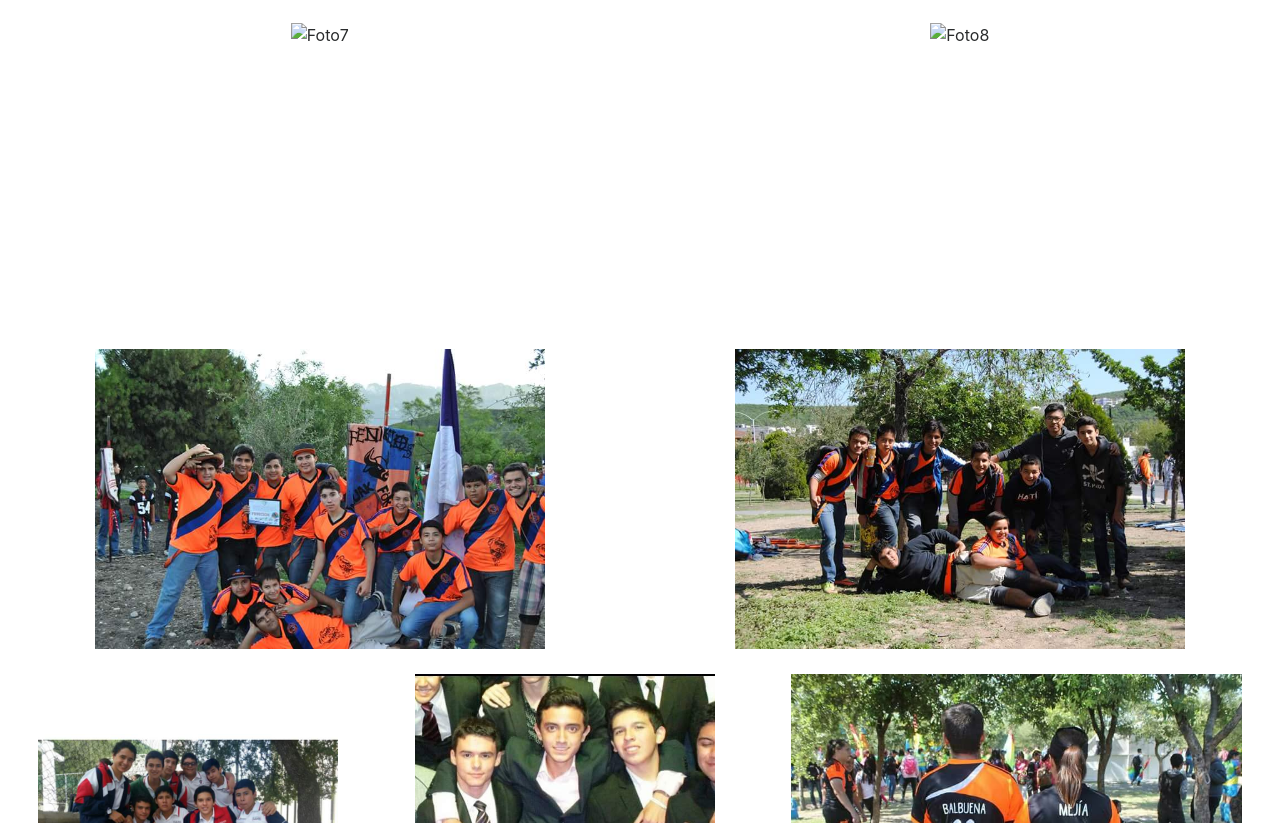
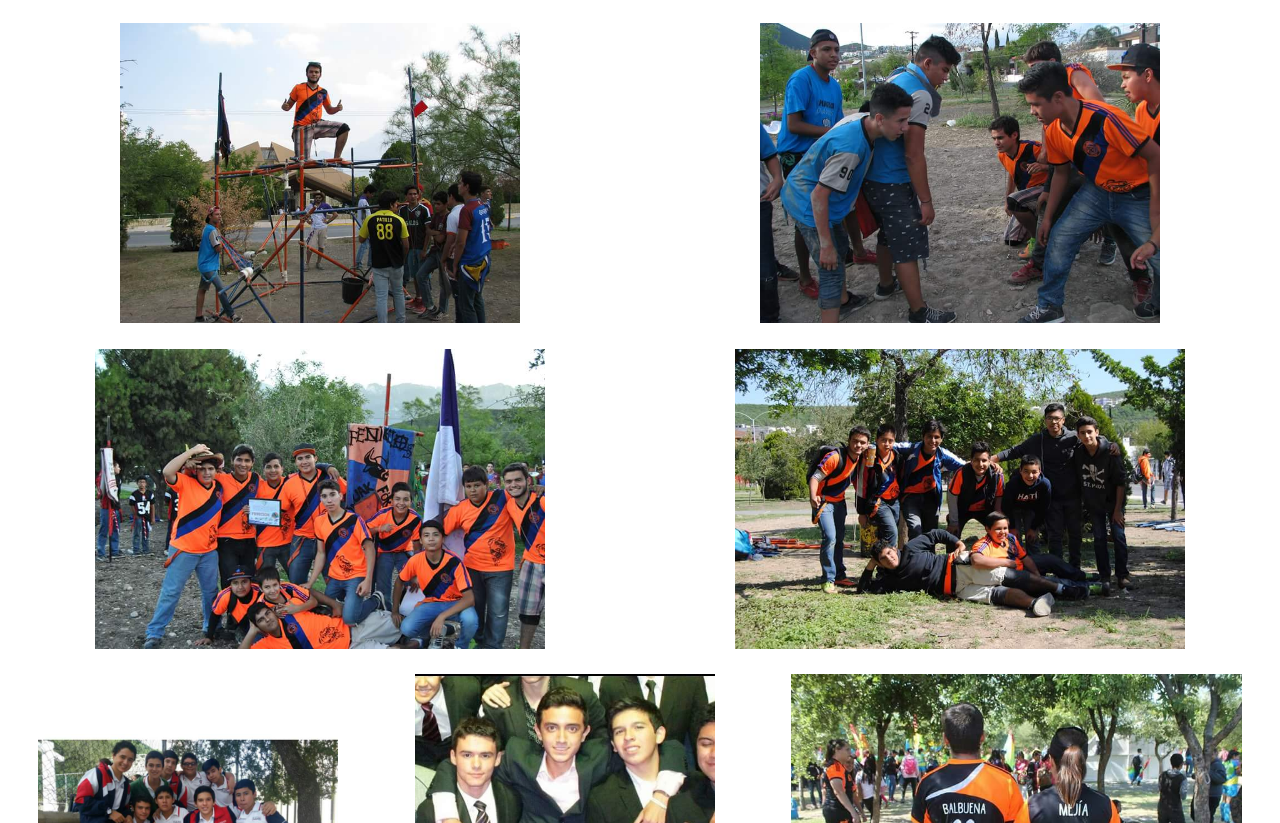
Before and after one commit to ricardobalbuena11/ProyectoWeb.github.io, a plain HTML site: page Fotos Web Proyecto.html in a window 1280 px wide. Shown: the part 905-1728 px from the top of the page. Drawn offline with nearby package versions, Linux system fonts and the light colour scheme; a script that the page names is missing.

Commit message:
Update Fotos Web Proyecto.html

```diff
--- a/Fotos Web Proyecto.html
+++ b/Fotos Web Proyecto.html
@@ -63,8 +63,8 @@
                 <img class="foto6" src="109.jpg" alt="Foto5">
             </div>
             <div class="centro">
-                <img class="sub" src="Fenicios\Fen 18.jpg" alt="Foto7">
-                <img class="foto8" src="Laif\Fenicios\Fen 26.jpg" alt="Foto8">
+                <img class="sub" src="Fen 18.jpg" alt="Foto7">
+                <img class="foto8" src="Fen 26.jpg" alt="Foto8">
             </div>
             <div class="fotoss">
                 <img class="campa" id="campeon" src="Fen 45.jpg" alt="Foto9">
```
